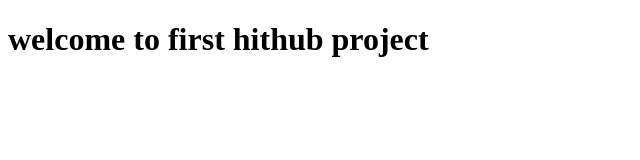
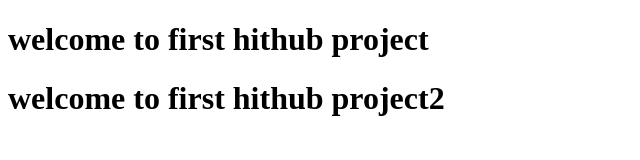
Before and after one commit to MonuJaiswal-dev/myproject, a plain HTML site: page index.html in a window 1280 px wide. Shown: the whole page, without its empty margins (0-640 px from the left). Drawn offline with Linux system fonts and the light colour scheme.

Commit message:
index change1.1

```diff
--- a/index.html
+++ b/index.html
@@ -7,5 +7,7 @@
 </head>
 <body>
     <h1>welcome to first hithub project</h1>
+    <h1>welcome to first hithub project2</h1>
 </body>
+
 </html>
```
